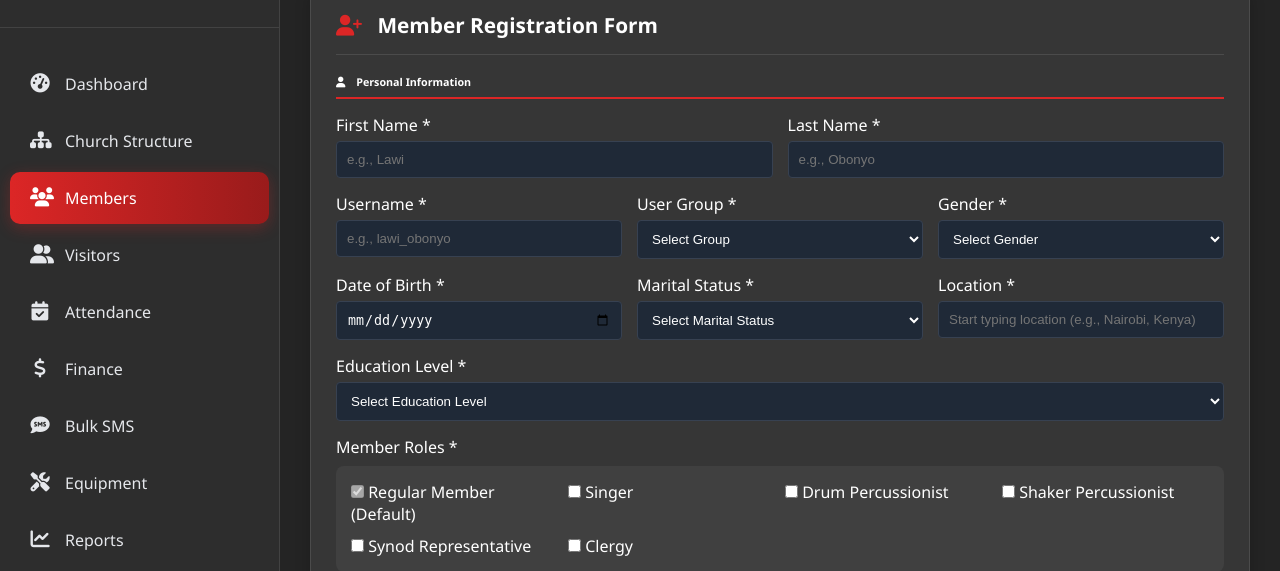
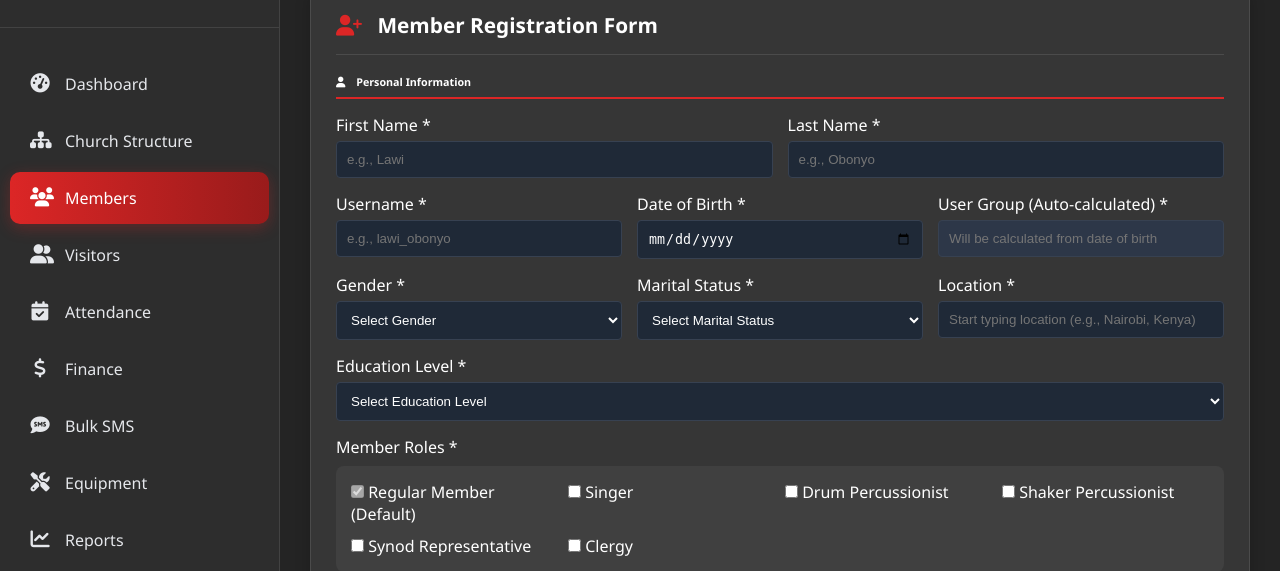
Before and after one commit to ruweholyghostchurchea/RuweHolyGhostChurch, a Django app: page /members/add/ in a window 1280 px wide. Shown: the part 160-731 px from the top of the page. Run offline with Django 5.2, Linux system fonts and the light colour scheme; the visitor is signed in with stand-in values (Sample User, id 1); data that the repository does not hold is empty; parts of the project's set-up code (start-up, migrations or seed data) failed here and were passed over.

Commit message:
Assistant checkpoint: Auto-calculate user group from date of birth
Assistant generated file changes:
- templates/members/add_member.html: Make user group automatic based on date of birth, Add JavaScript function to calculate user group from date of birth
- members/models.py: Add automatic user group calculation in Member model
- members/views.py: Remove user_group from manual processing in add_member view, Update required fields validation to exclude user_group, Remove user_group from member creation since it's auto-calculated, Remove user_groups from add_member context
- members/admin.py: Update admin to show user_group as readonly since it's auto-calculated, Add user_group to readonly fields in admin
- members/migrations/0001_auto_calculate_user_groups.py: Create migration to auto-calculate user groups for existing members

---

User prompt:

Acting as an experienced Django web developer with more that 15 years experience in code refactoring, I want you to inspect my codebase and make the following updates:

In member registration form, that 'User Group' should an automatic field from 'Date of Birth' whereby it takes only year of birth and subtract it from the current year then determine 'User Group' automatically (Youth is 18-35, Adult is 36-60, and Elder is 61 and above).

NOTE: You  can even rearrange 'Date of Birth' and 'User Group'
FINALLY: Ensure that this change is implemented in all other files where 'User Group' is used.
Replit-Commit-Author: Assistant
Replit-Commit-Session-Id: 9786acdd-8af7-4c95-952c-6f1b520c1c9b

```diff
--- a/members/admin.py
+++ b/members/admin.py
@@ -22,8 +22,8 @@ class MemberAdmin(admin.ModelAdmin):
 
     fieldsets = (
         ('Personal Information', {
-            'fields': ('first_name', 'last_name', 'username', 'user_group', 'gender',
-                      'date_of_birth', 'marital_status', 'location', 'education_level')
+            'fields': ('first_name', 'last_name', 'username', 'date_of_birth', 'user_group', 'gender',
+                      'marital_status', 'location', 'education_level')
         }),
         ('Member Roles', {
             'fields': ('member_roles', 'church_clergy_roles', 'special_clergy_roles'),
@@ -78,7 +78,7 @@ class MemberAdmin(admin.ModelAdmin):
         }),
     )
 
-    readonly_fields = ['date_joined_app']
+    readonly_fields = ['date_joined_app', 'user_group']
 
     def full_name(self, obj):
         return obj.full_name
--- a/members/views.py
+++ b/members/views.py
@@ -78,7 +78,6 @@ def add_member(request):
         context = {
             'page_title': 'Add New Member',
             'dioceses': dioceses,
-            'user_groups': Member.USER_GROUP_CHOICES,
             'membership_statuses': Member.MEMBERSHIP_STATUS_CHOICES,
             'pwd_types': Member.PWD_TYPE_CHOICES,
             'member_roles': Member.MEMBER_ROLES,
@@ -95,7 +94,6 @@ def add_member(request):
             first_name = request.POST.get('first_name')
             last_name = request.POST.get('last_name')
             username = request.POST.get('username')
-            user_group = request.POST.get('user_group')
             gender = request.POST.get('gender')
             date_of_birth = request.POST.get('date_of_birth')
             marital_status = request.POST.get('marital_status')
@@ -176,7 +174,7 @@ def add_member(request):
 
             # Validation
             required_fields = [
-                first_name, last_name, username, user_group, gender, date_of_birth,
+                first_name, last_name, username, gender, date_of_birth,
                 marital_status, location, education_level, phone_number,
                 baptismal_first_name, baptismal_last_name,
                 date_baptized, date_joined_religion, user_home_diocese_id,
@@ -208,7 +206,6 @@ def add_member(request):
                 first_name=first_name,
                 last_name=last_name,
                 username=username,
-                user_group=user_group,
                 gender=gender,
                 date_of_birth=date_of_birth,
                 marital_status=marital_status,
--- a/templates/members/add_member.html
+++ b/templates/members/add_member.html
@@ -43,15 +43,19 @@
                            style="width: 100%; padding: 10px; border: 1px solid #374151; background: #1f2937; color: #ffffff; border-radius: 4px;">
                 </div>
                 <div>
-                    <label style="color: #ffffff; margin-bottom: 5px; display: block;">User Group *</label>
-                    <select name="user_group" required
-                            style="width: 100%; padding: 10px; border: 1px solid #374151; background: #1f2937; color: #ffffff; border-radius: 4px;">
-                        <option value="">Select Group</option>
-                        {% for value, label in user_groups %}
-                        <option value="{{ value }}">{{ label }}</option>
-                        {% endfor %}
-                    </select>
+                    <label style="color: #ffffff; margin-bottom: 5px; display: block;">Date of Birth *</label>
+                    <input type="date" name="date_of_birth" id="date_of_birth" required onchange="calculateUserGroup()"
+                           style="width: 100%; padding: 10px; border: 1px solid #374151; background: #1f2937; color: #ffffff; border-radius: 4px;">
                 </div>
+                <div>
+                    <label style="color: #ffffff; margin-bottom: 5px; display: block;">User Group (Auto-calculated) *</label>
+                    <input type="text" id="user_group_display" readonly placeholder="Will be calculated from date of birth"
+                           style="width: 100%; padding: 10px; border: 1px solid #374151; background: #2d3748; color: #ffffff; border-radius: 4px;">
+                    <input type="hidden" name="user_group" id="user_group" required>
+                </div>
+            </div>
+
+            <div style="display: grid; grid-template-columns: 1fr 1fr 1fr; gap: 15px; margin-bottom: 15px;">
                 <div>
                     <label style="color: #ffffff; margin-bottom: 5px; display: block;">Gender *</label>
                     <select name="gender" required
@@ -60,14 +64,6 @@
                         <option value="M">Male</option>
                         <option value="F">Female</option>
                     </select>
-                </div>
-            </div>
-
-            <div style="display: grid; grid-template-columns: 1fr 1fr 1fr; gap: 15px; margin-bottom: 15px;">
-                <div>
-                    <label style="color: #ffffff; margin-bottom: 5px; display: block;">Date of Birth *</label>
-                    <input type="date" name="date_of_birth" required
-                           style="width: 100%; padding: 10px; border: 1px solid #374151; background: #1f2937; color: #ffffff; border-radius: 4px;">
                 </div>
                 <div>
                     <label style="color: #ffffff; margin-bottom: 5px; display: block;">Marital Status *</label>
@@ -1264,6 +1260,53 @@ class LocationAutocomplete {
     }
 }
 
+// Calculate user group based on date of birth
+function calculateUserGroup() {
+    const dateOfBirth = document.getElementById('date_of_birth').value;
+    const userGroupDisplay = document.getElementById('user_group_display');
+    const userGroupHidden = document.getElementById('user_group');
+
+    if (dateOfBirth) {
+        const birthYear = new Date(dateOfBirth).getFullYear();
+        const currentYear = new Date().getFullYear();
+        const age = currentYear - birthYear;
+
+        let userGroup = '';
+        let userGroupLabel = '';
+
+        if (age >= 18 && age <= 35) {
+            userGroup = 'Youth';
+            userGroupLabel = 'Youth (18-35 years)';
+        } else if (age >= 36 && age <= 60) {
+            userGroup = 'Adult';
+            userGroupLabel = 'Adult (36-60 years)';
+        } else if (age >= 61) {
+            userGroup = 'Elder';
+            userGroupLabel = 'Elder (61+ years)';
+        } else {
+            userGroup = '';
+            userGroupLabel = 'Age must be 18 or above';
+        }
+
+        userGroupDisplay.value = userGroupLabel;
+        userGroupHidden.value = userGroup;
+
+        // Add visual feedback for invalid age
+        if (age < 18) {
+            userGroupDisplay.style.color = '#ef4444';
+            userGroupDisplay.style.borderColor = '#ef4444';
+        } else {
+            userGroupDisplay.style.color = '#22c55e';
+            userGroupDisplay.style.borderColor = '#22c55e';
+        }
+    } else {
+        userGroupDisplay.value = '';
+        userGroupHidden.value = '';
+        userGroupDisplay.style.color = '#ffffff';
+        userGroupDisplay.style.borderColor = '#374151';
+    }
+}
+
 // Initialize location autocomplete when page loads
 document.addEventListener('DOMContentLoaded', function() {
     const locationInput = document.getElementById('location-input');
```
Also changed, not shown: members/models.py (+19 -0 lines), members/migrations/0001_auto_calculate_user_groups.py (added).
